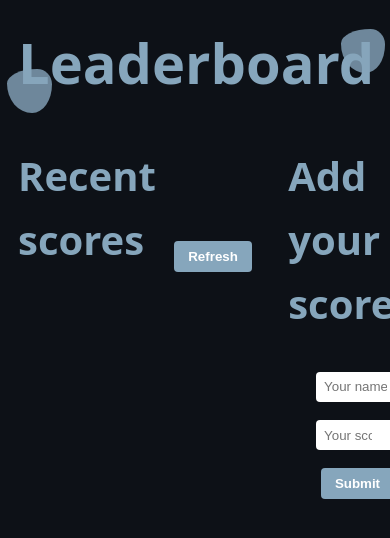
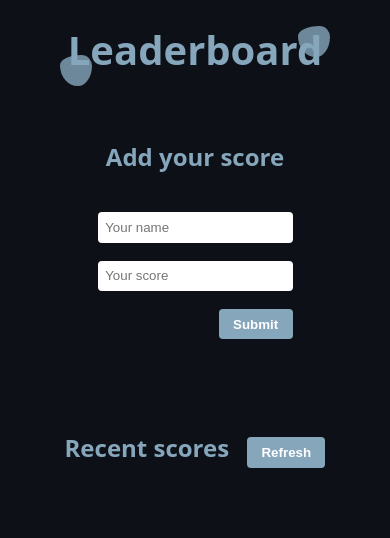
Before and after one commit to lily4178993/Leaderboard, a website built with webpack: page src/index.html in a window 390 px wide. Built offline with nearby package versions, Linux system fonts and the light colour scheme.

Commit message:
Add css styles for tablet and mobile screens

```diff
--- a/src/styles.css
+++ b/src/styles.css
@@ -111,6 +111,8 @@ main {
 .scoreboard-container .body {
   padding: 0.5em;
   border: 1px solid transparent;
+  max-height: 300px;
+  overflow-y: scroll;
 }
 
 .scoreboard-container .body:hover { border: 1px dotted; }
@@ -230,3 +232,47 @@ form {
     opacity: 0;
   }
 }
+
+@media screen and (width < 770px) {
+  h1 {
+    margin: auto;
+    margin-bottom: 1.5em;
+  }
+
+  h2 {
+    font-size: 1.5rem;
+  }
+}
+
+@media screen and (width < 799px) {
+  h1 {
+    font-size: 2.5rem;
+    margin-bottom: 0.5em;
+  }
+
+  h2 {
+    text-align: center;
+  }
+
+  main {
+    flex-direction: column-reverse;
+    align-items: center;
+    gap: 5em;
+  }
+
+  .input-field {
+    width: 50vw;
+    min-width: 180px;
+  }
+}
+
+@media screen and (width < 300px) {
+  .scoreboard-container .head {
+    align-items: center;
+    flex-direction: column;
+  }
+
+  .scoreboard-container .body {
+    width: 100vw;
+  }
+}
```
